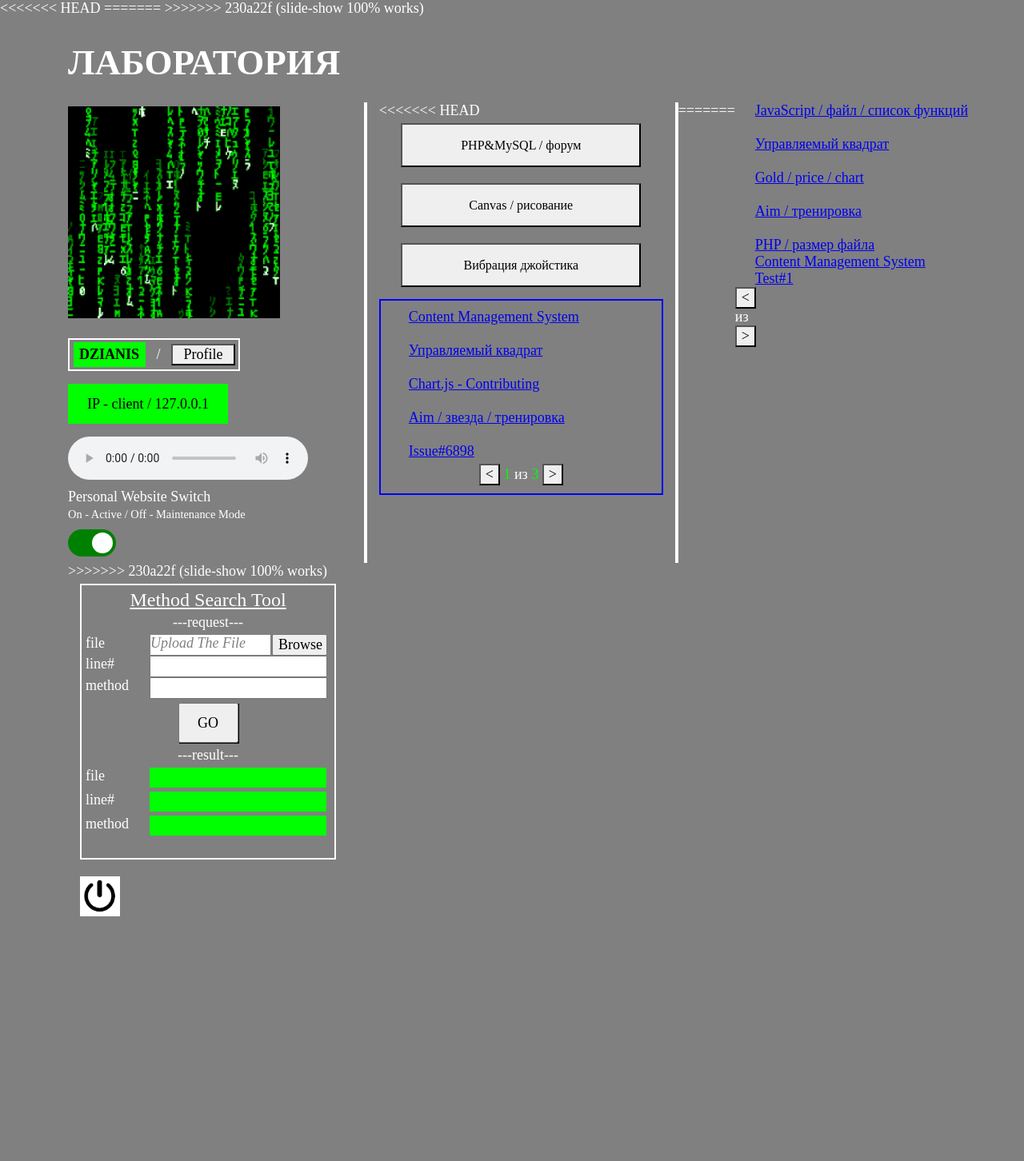
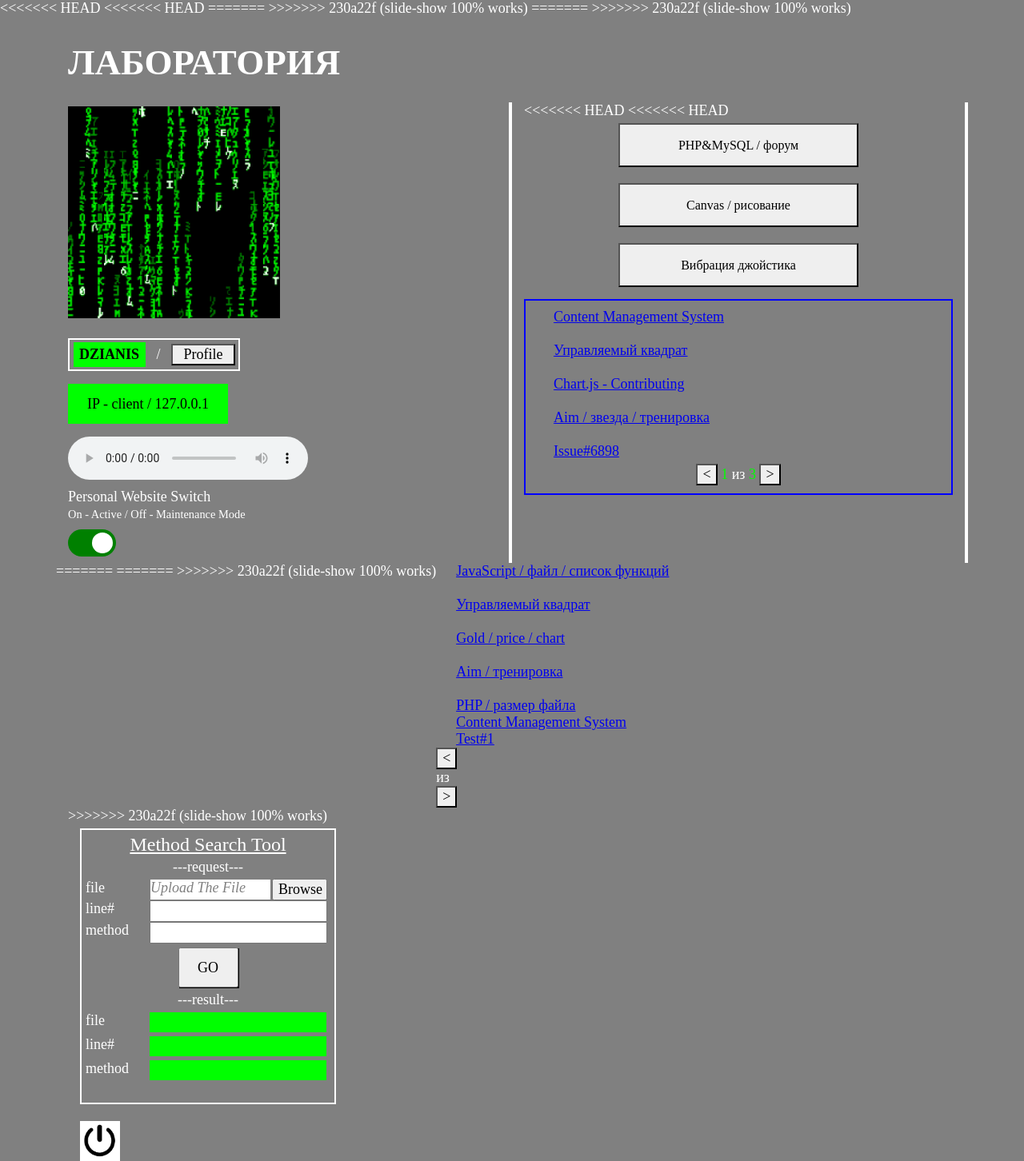
Before and after one commit to dzianis-bocharov/dzn-bch-personal-website, a PHP site: page /lab/MainPage.php in a window 1280 px wide. Shown: the whole page at 80% size. Before the commit the page ends 1146 px from the top, so only its background shows below. Run offline with PHP 8.4, Linux system fonts and the light colour scheme; the visitor is signed in with stand-in values (Sample User, id 1); some libraries are stand-ins or nearby versions.

Commit message:
minor changes

```diff
--- a/lab/MainPage.php
+++ b/lab/MainPage.php
@@ -155,11 +155,15 @@
 			});
 		</script>
 <<<<<<< HEAD
+<<<<<<< HEAD
 		<script>
 		    var x1 = window.innerWidth;
 		    document.getElementById('duck1').innerText = x1;
 		    alert(x1);
 		</script>
+=======
+		<script type='text/javascript' src='js/slide-show.js'></script>
+>>>>>>> 230a22f (slide-show 100% works)
 =======
 		<script type='text/javascript' src='js/slide-show.js'></script>
 >>>>>>> 230a22f (slide-show 100% works)
@@ -302,6 +306,7 @@
 				</div>
 				<div class='col' class='c1' id='second'>
 <<<<<<< HEAD
+<<<<<<< HEAD
 					<button  title='duck you' id='z' class="lab1">PHP&MySQL / форум</button>
 					<br>
 					<button class="lab1">Canvas / рисование</button>
@@ -326,6 +331,8 @@
 					</div>
 				</div>
 =======
+=======
+>>>>>>> 230a22f (slide-show 100% works)
 
 				<div id='slideShowContainer'>
 					<div id='slideMover'>
--- a/lab/js/slide-show.js
+++ b/lab/js/slide-show.js
@@ -30,10 +30,13 @@
 
         function _disableControls() {
 <<<<<<< HEAD
+<<<<<<< HEAD
             if (itemInfo.position.current > 0 && itemInfo.position.current < itemInfo.position.max) {
                 buttonPrev.disabled = false;
                 buttonNext.disabled = false;
             };
+=======
+>>>>>>> 230a22f (slide-show 100% works)
 =======
 >>>>>>> 230a22f (slide-show 100% works)
             if (itemInfo.position.current == 0) {
```
